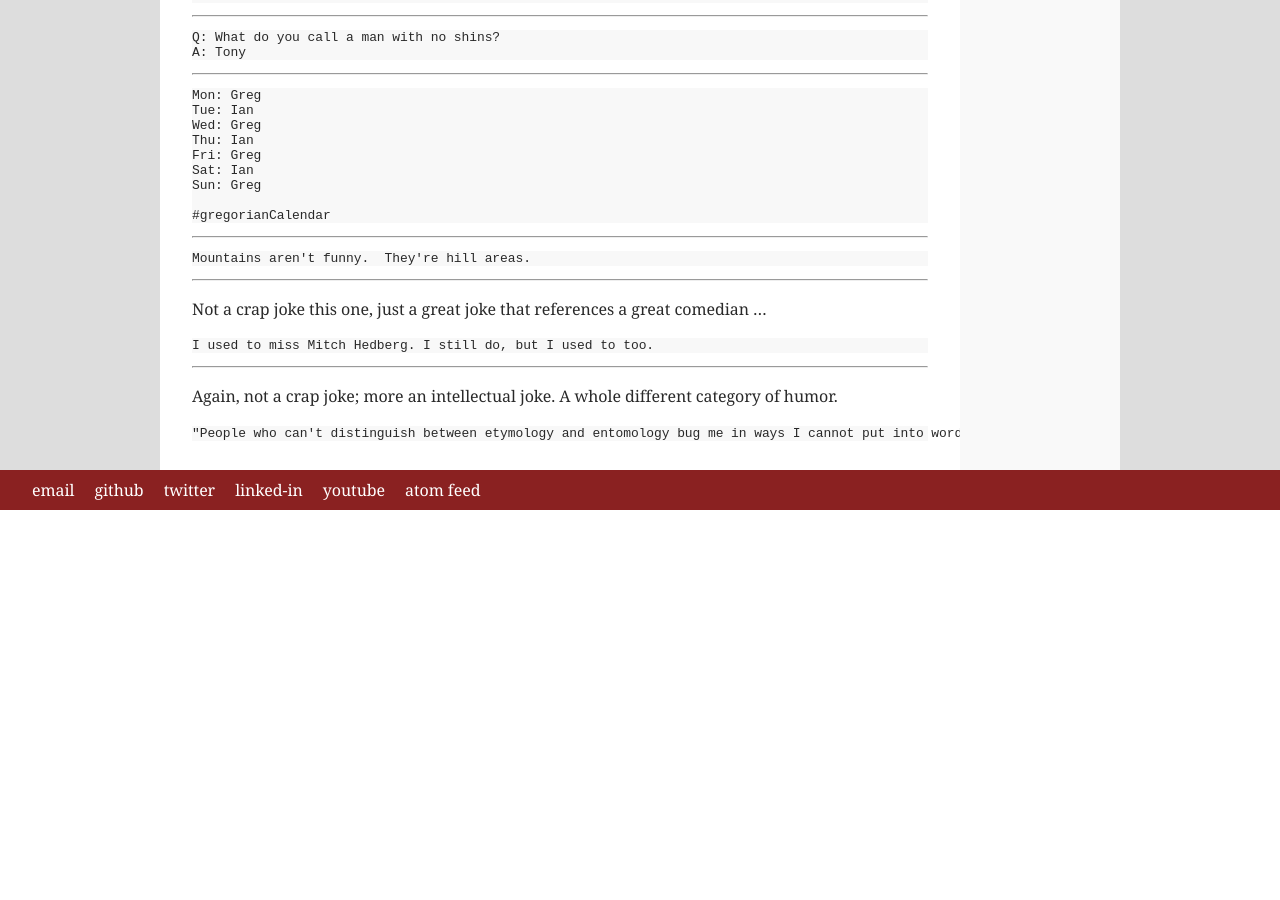
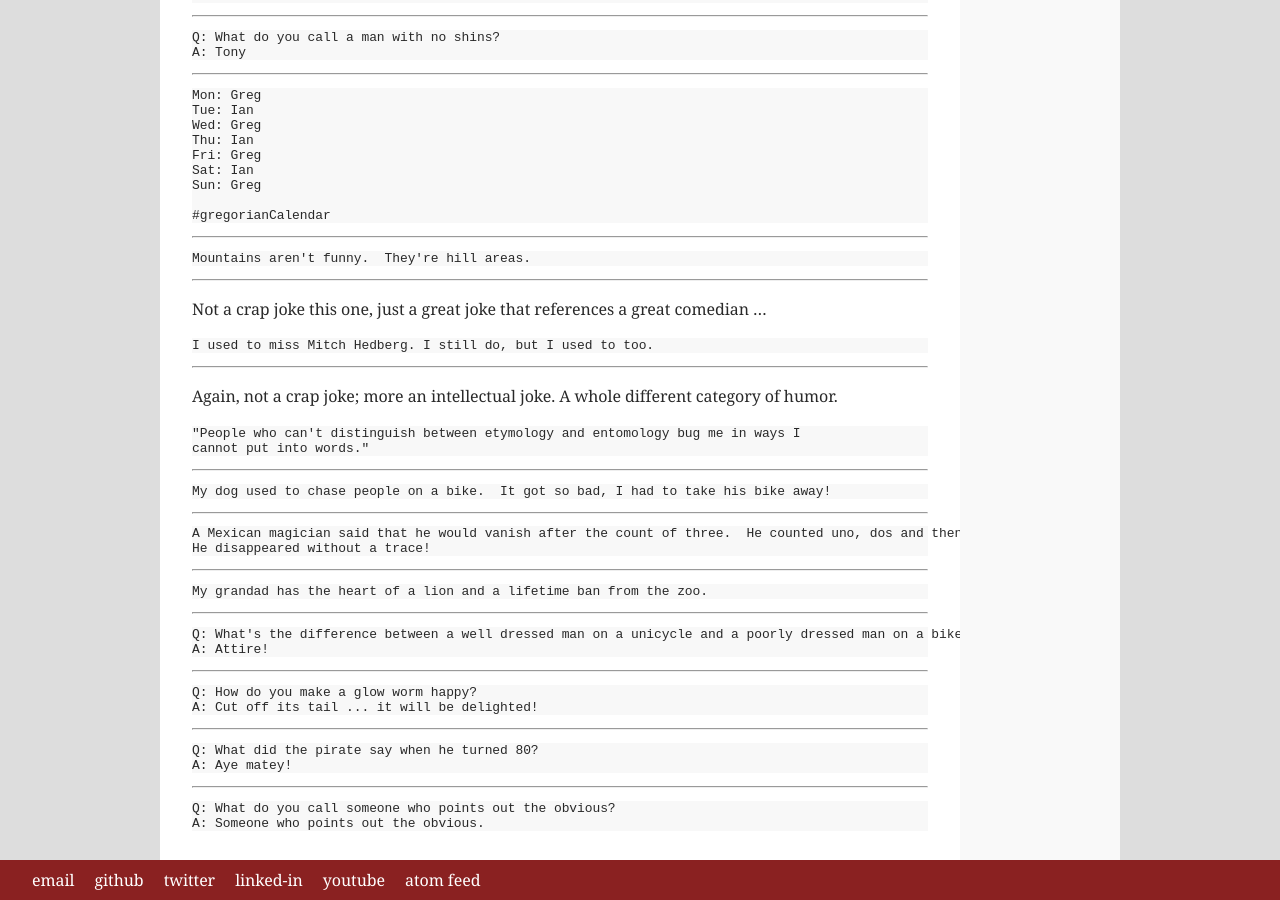
Before and after one commit to nalaseivad/captainginja.github.io, a Jekyll site: the page built from crap-jokes.md, in a window 1280 px wide and 900 px high, scrolled down 4168 px. Built offline with Jekyll 4.4.1, drawn with Linux system fonts in a browser that asks for light colours; before the commit the page ends 4678 px from its top, so only the background shows below that; some of the changed lines change nothing that is shown.

Commit message:
Reconciling crap_jokes.md and crap-jokes.md

````diff
--- a/crap-jokes.md
+++ b/crap-jokes.md
@@ -324,6 +324,43 @@
 ---
 
 ``` text
+Mon: Greg
+Tue: Ian
+Wed: Greg
+Thu: Ian
+Fri: Greg
+Sat: Ian
+Sun: Greg
+
+#gregorianCalendar
+```
+
+---
+
+``` text
+Mountains aren't funny.  They're hill areas.
+```
+
+---
+
+Not a crap joke this one, just a great joke that references a great comedian ...
+
+``` text
+I used to miss Mitch Hedberg. I still do, but I used to too.﻿
+```
+
+---
+
+Again, not a crap joke; more an intellectual joke.  A whole different category of humor.
+
+``` text
+"People who can't distinguish between etymology and entomology bug me in ways I
+cannot put into words."
+```
+
+---
+
+``` text
 My dog used to chase people on a bike.  It got so bad, I had to take his bike away!
 ```
 
--- a/crap_jokes.md
+++ /dev/null
@@ -1,358 +0,0 @@
----
-layout: site
-title: Crap Jokes
-permalink: /crap-jokes
----
-# Crap Jokes
-
-I am a huge fan of "crap jokes", i.e. jokes that are so bad they are actually good; the kind that make you groan but
-also make you smile.  Here's a selection.  Be warned, some of these are not in the best possible taste, but they are
-still funny.
-
-&nbsp;
-
-``` text
-My dog, "Minton" ate a shuttlecock.
-Bad Minton.
-```
-
----
-
-``` text
-Q: How do you find Will Smith in the snow?
-A: Look for the fresh prints.
-```
-
----
-
-``` text
-I know a guy who's addicted to brake fluid.  He says he can stop anytime.
-```
-
----
-
-``` text
-I stayed up all night to see where the sun went.  Then it dawned on me.
-```
-
----
-
-``` text
-This girl said she recognized me from the vegetarian club, but I'd never met
-herbivore.
-```
-
----
-
-``` text
-I'm reading a book about anti-gravity.  I can't put it down.
-```
-
----
-
-``` text
-I did a theatrical performance about puns.  It was a play on words.
-```
-
----
-
-``` text
-A dyslexic man walks into a bra ...
-```
-
----
-
-``` text
-Interviewer:  What would you consider one of your strengths?
-Candidate:    I perform under pressure
-Interviewer:  Can you give me an example?
-Candidate:    OK, ... &lt;takes deep breath&gt;
-Candidate:    Mm ba ba de
-Candidate:    Um bum ba de
-Candidate:    Um bu bu bum da de
-Candidate:    ...
-Candidate:    PRESSURE, pushing down on me
-```
-
----
-
-``` text
-Q: What do you call a chicken staring at a lettuce?
-A: Chicken sees a salad
-```
-
----
-
-``` text
-Time flies like an arrow but fruit flies prefer a banana ...
-```
-
----
-
-``` text
-My kids treat the house like a hotel.
-This morning I found them putting Gideon bibles in the bedside tables.
-```
-
----
-
-``` text
-Oregon leads America in both marital infidelity and clinical depression.
-What a sad state of affairs.
-```
-
----
-
-Disclaimer: Only British people will likely get this one ...
-
-``` text
-Have you been hit with a rhythm stick?
-You could be entitled to compensation with a personal Ian Dury claim.
-```
-
----
-
-``` text
-Helen Keller walked into a bar ... and then a table and then a chair.
-```
-
----
-
-![Spring is just around the corner](/images/spring_is_just_around_the_corner.png)
-
----
-
-![Remains to be seen](/images/remains_to_be_seen.png)
-
----
-
-``` text
-You can't run through a campground.
-You can only ran, because it's past tents.
-```
-
----
-
-``` text
-Q: How do you sex an ant?
-A: Drop it in water, if it sinks - girl ant, if it floats - boy ant
-```
-
----
-
-``` text
-I can't stop falling off my bike and hurting myself.
-It's a vicious cycle.
-```
-
----
-
-``` text
-Replace numbers with Roman numerals?  Not on my watch!
-```
-
----
-
-``` text
-Who wants to learn Roman numerals? I for one.
-```
-
----
-
-``` text
-I'm planning a secret dinner party so I've hidden all the meat
-at the top of the fridge.  The steaks couldn't be higher.
-```
-
----
-
-``` text
-I went to the zoo the other day.
-There was only one dog in it; it was a shih tzu.
-```
-
----
-
-``` text
-Q: What does Mr Miyagi do when he’s bored?
-A: Whacks off
-```
-
----
-
-``` text
-Q: Which female popstar can detect ionising radiation?
-A: Lady Geiger
-```
-
----
-
-``` text
-Did you hear about the albino fruit smoothie?
-It didn’t have enough melon in.
-```
-
----
-
-``` text
-Q: Who’s the coolest person in a hospital?
-A: The ultra-sound guy
-Q: Who takes over when he’s on holiday?
-A: The hip replacement guy
-```
-
----
-
-<https://en.wikipedia.org/wiki/Daffynition>
-
-``` text
-* Fortunate - Consumption of an expensive meal
-* Impolite - A flaming goblin
-* Propaganda - A gentlemanly goose
-* Incandescent - Rolling downhill in a tin
-* Inaccurate - A sexual position involving a lower member of the clergy
-* Polygon - A dead parrot (with due respect given to Monty Python)
-* Politics - A parrot suffering from muscle spasms
-* Venezuela - A gondolier with a harpoon
-* Assassination - A country populated entirely by pairs of donkeys
-* Buckingham - A rodeo pig
-```
-
----
-
-![Things I hate](/images/things_i_hate.jpg)
-
----
-
-``` text
-Q: What do you call a man with a rabbit stuffed up his bum?
-A: Warren
-```
-
----
-
-``` text
-Q: What do you call a man who’s been underground for 100 years?
-A: Pete
-```
-
----
-
-``` text
-Q: What do you call a man with a shovel on his head?
-A: Doug
-```
-
----
-
-``` text
-Q: What do you call a man without a shovel on his head?
-A: Douglas
-```
-
----
-
-``` text
-Q: What do you call a frenchman with a car on his head?
-A: Jacques
-```
-
----
-
-``` text
-Q: What do you call a woman playing pool whilst balancing two pints
-   of lager on her head?
-A: Beatrix Potter
-```
-
----
-
-``` text
-Q: What do you call an epileptic in a brown paper bag?
-A: Russell
-```
-
----
-
-``` text
-Q: What do you call an epileptic in a deck chair?
-A: A Transformer
-```
-
----
-
-``` text
-I worked as a stand up comedian in a retirement home once.
-None of them really understood my jokes but they still pissed themselves.
-```
-
----
-
-``` text
-Q: What happened to the guy who assaulted the laughing psychic?
-A: He was arrested for striking a happy medium
-```
-
----
-
-``` text
-A mummy covered in chocolate and nuts has been discovered in Egypt.
-Archaeologists believe it may be Pharaoh Rocher.
-```
-
----
-
-``` text
-Q: What did the Mexican fire fighter call his two sons?
-A: Jose and hose B
-```
-
----
-
-``` text
-Q: What did sushi A say to sushi B?
-A: Wasabi
-```
-
----
-
-``` text
-Q: What do you call a man with no shins?
-A: Tony
-```
-
----
-
-``` text
-Mon: Greg
-Tue: Ian
-Wed: Greg
-Thu: Ian
-Fri: Greg
-Sat: Ian
-Sun: Greg
-
-#gregorianCalendar
-```
-
----
-
-``` text
-Mountains aren't funny.  They're hill areas.
-```
-
----
-
-Not a crap joke this one, just a great joke that references a great comedian ...
-
-``` text
-I used to miss Mitch Hedberg. I still do, but I used to too.﻿
-```
-
----
-
-Again, not a crap joke; more an intellectual joke.  A whole different category of humor.
-
-``` text
-"People who can't distinguish between etymology and entomology bug me in ways I cannot put into words."
-```
````
